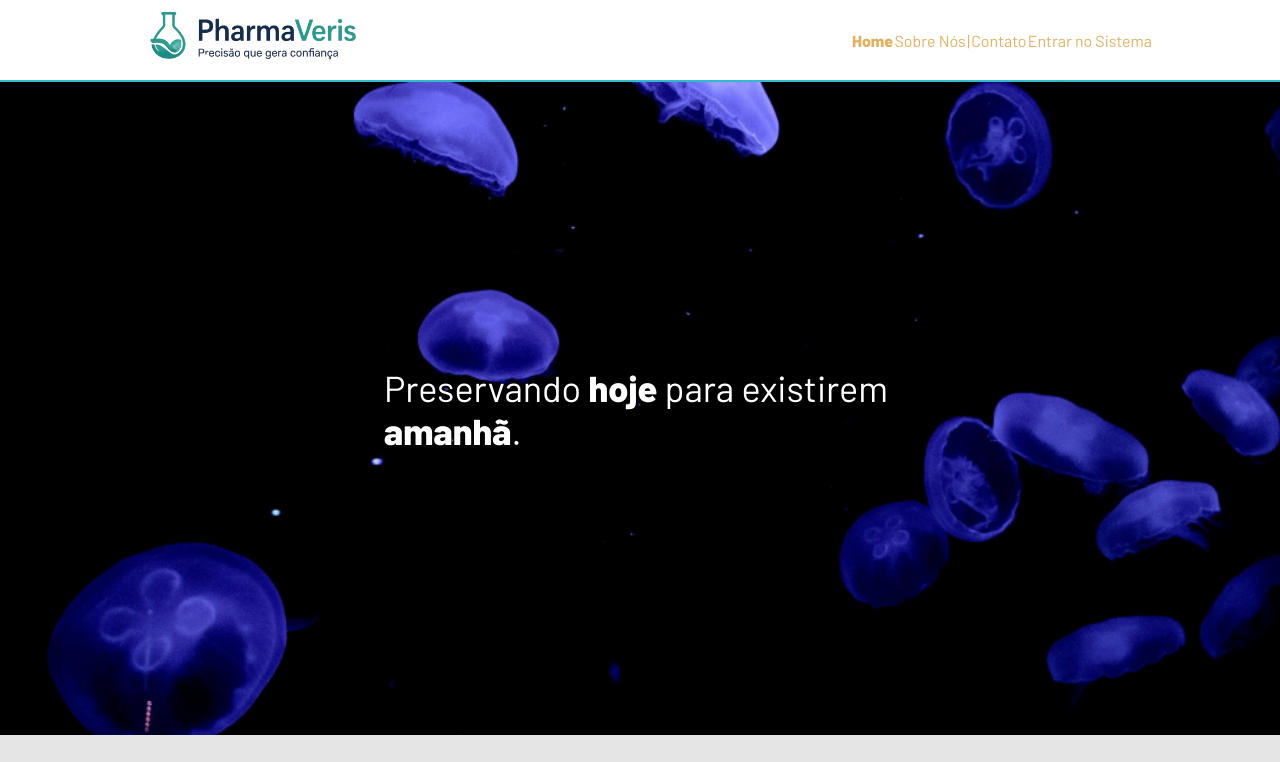
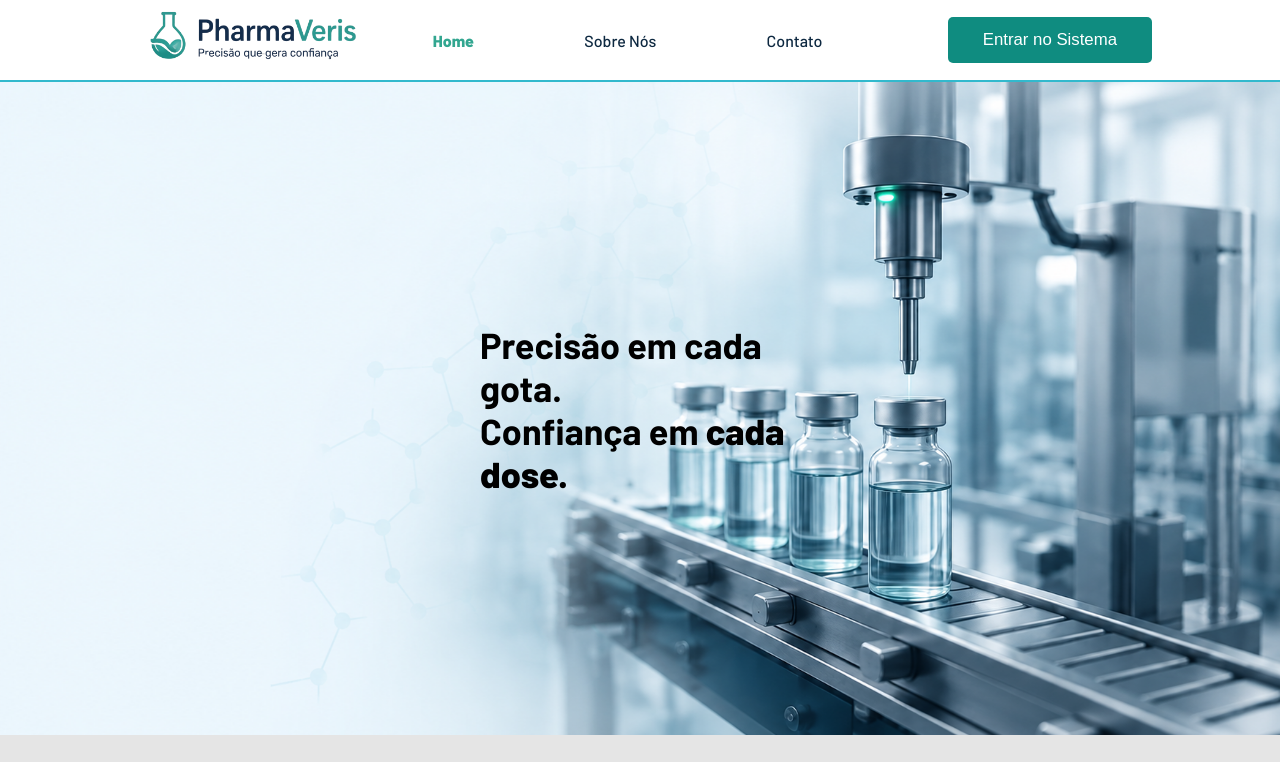
Before and after one commit to Gabryelmoura/atv--extra, a website: page web-data-viz/public/index.html in a window 1280 px wide. Shown: the top 762 px of the page. Drawn offline with Linux system fonts and the light colour scheme.

Commit message:
Estilizando a Home

```diff
--- a/web-data-viz/public/css/estilo.css
+++ b/web-data-viz/public/css/estilo.css
@@ -26,10 +26,6 @@ body {
   border-bottom: 2px solid #32b9cd;
 }
 
-.header .container > img{
-  height: 80px;
-  width: 250px;
-}
 
 .header .container {
   justify-content: space-between;
@@ -37,62 +33,78 @@ body {
   height: 100%;
 }
 
+.header .container > img{
+  height: 80px;
+  width: 250px;
+}
+
+
 .header a {
   text-decoration: none;
-  color: #e3b062;
-}
-
-.agora {
-  font-weight: 800;
+  color: #0D2840;
+  font-weight: 500;
 }
 
 .navbar {
-  width: 300px;
+  width: 500px;
   display: flex;
   align-items: center;
   justify-content: space-between;
   list-style: none;
-  color: #e3b062;
 }
 
-.titulo {
-  color: #32b9cd;
-  width: fit-content;
-  font-weight: 500;
+.navbar .agora > a{
+  font-weight: 800;
+  color: #32A690;
 }
 
-.header h1 {
-  margin: 0;
+#btn_entrar{
+  padding: 13px 35px;
+  border-radius: 5px;
+  background-color: #0F8C80;
+  border: none;
+  color: white;
+  font-size: 1.05em;
+  transition: all 0.2s ease-in-out;
+}
+
+#btn_entrar:hover{
+  background-color: #32A690;
 }
 
 /* BANNER */
-
 .banner {
   height: var(--tamanho-banner);
   color: white;
-  background-image: url('../assets/imgs/bg-jelly-fish-para-home.png');
+  background-image: url('../assets/imgs/home.png');
   background-size: cover;
+
+  display: flex;
+  flex-flow: row nowrap;
+  justify-content: start;
+  align-items: end;
 }
 
 .banner .container {
   justify-content: center;
   align-items: center;
   height: 100%;
+  width: 50%;
+  color: black;
 }
 
-.banner .container p {
+.banner .container h1 {
   width: 50%;
   margin: 0;
   padding: 0;
   font-size: 36px;
 }
 
-.banner .container span {
+.banner .container h1 > span {
   font-weight: 800;
 }
 
 /* MISSÃO VISÃO VALORES */
-
 .social {
   background-color: #e5e5e5;
   display: flex;
--- a/web-data-viz/public/index.html
+++ b/web-data-viz/public/index.html
@@ -24,26 +24,25 @@
             <a href="#">Home</a>
           </li>
           <li>
-            <a href="simulador.html">Sobre Nós</a>
+            <a href="#social">Sobre Nós</a>
           </li>
-          <li>|</li>
           <li>
             <a href="login.html">Contato</a>
           </li>
           <li>
-            <a href="cadastro.html">Entrar no Sistema</a>
           </li>
         </ul>
+        <button onclick="entrar()" id="btn_entrar">Entrar no Sistema</button>
       </div>
     </div>
 
     <div class="banner">
       <div class="container">
-        <p>Preservando <span>hoje</span> para existirem <span>amanhã</span>.</p>
+        <h1>Precisão em cada gota. <br> Confiança em <span>cada dose.</span></h1>
       </div>
     </div>
 
-    <div class="social">
+    <div id="social" class="social">
       <div class="container">
         <div class="boxes">
           <div class="box">
@@ -79,3 +78,9 @@
   </body>
 
 </html>
+
+<script>
+  function entrar(){
+    window.location = 'cadastro.html'
+  }
+</script>
```
